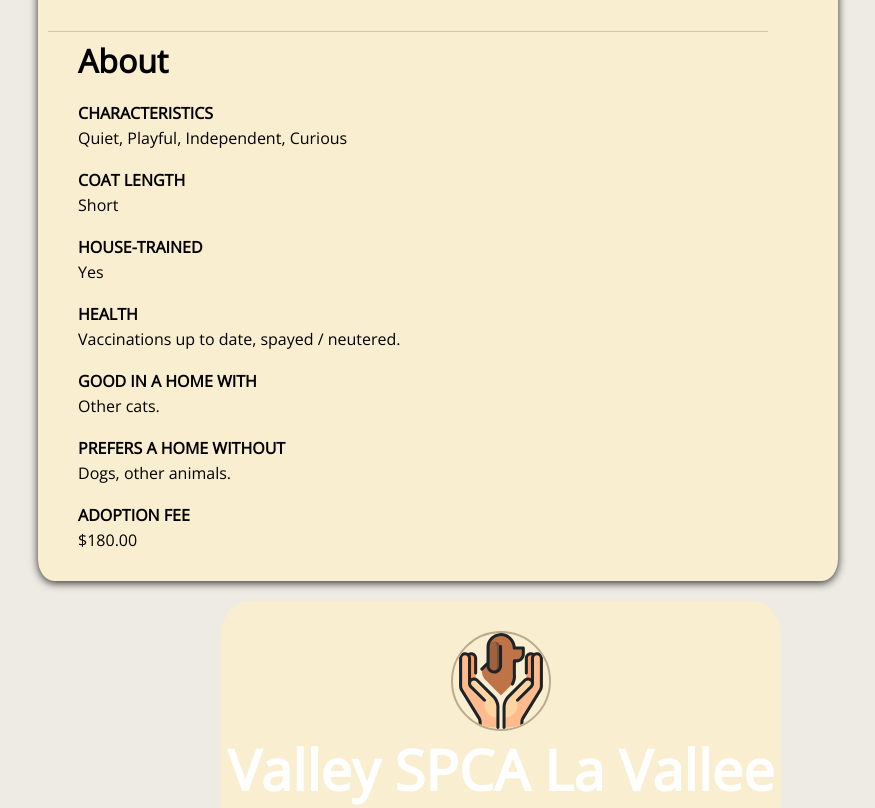
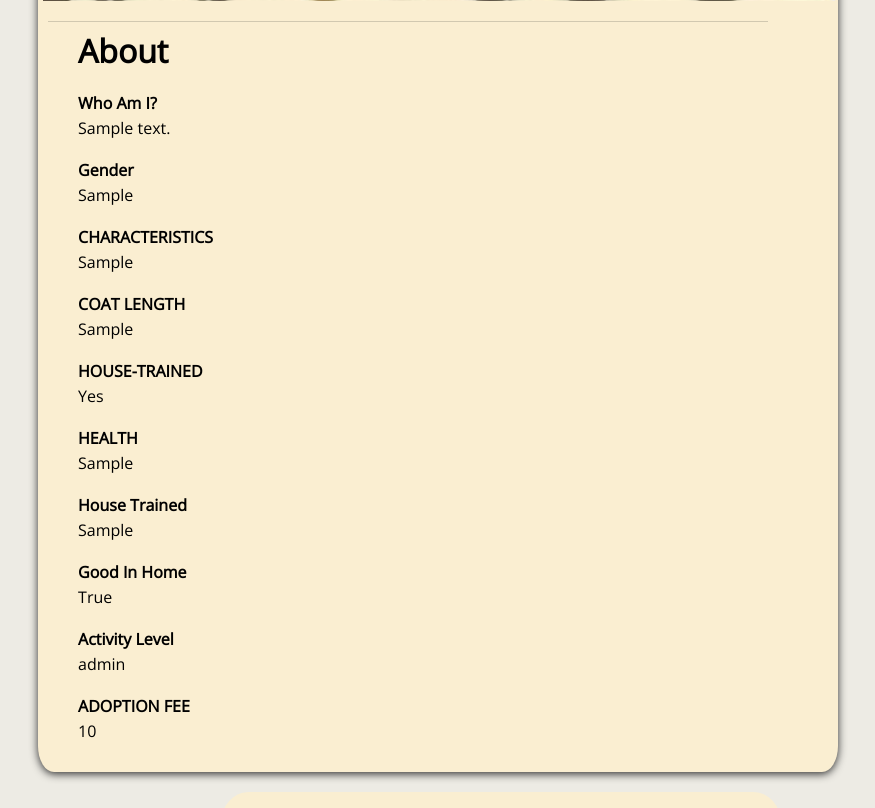
Before and after one commit to kast7n/PurrfectMatch, a Flask app: page /pet/1 in a window 1280 px wide. Shown: the part 600-1408 px from the top of the page, without its empty margins (139-1014 px from the left). Run offline with Flask 3, Linux system fonts and the light colour scheme; tables that the repository leaves empty hold one stand-in row (values such as "Sample post").

Commit message:
reading pet data from db into pet page

```diff
--- a/app.py
+++ b/app.py
@@ -26,7 +26,6 @@ class Shelter(Base):
     donation_link = Column(String(255))
 
     pets = relationship("Pet", back_populates="shelter")
-
 class Pet(Base):
     __tablename__ = 'pet'
 
@@ -46,7 +45,6 @@ class Pet(Base):
     pet_characteristics = relationship("PetCharacteristics", back_populates="pet")
     adoption_applications = relationship("AdoptionApplication", back_populates="pet")
     pet_description = relationship("PetDescription", uselist=False, back_populates="pet")
-
 class PetDescription(Base):
     __tablename__ = 'pet_description'
     pet_id = Column(Integer, ForeignKey('pet.id'), primary_key=True)
@@ -134,8 +132,21 @@ def articles():
 
 @app.route("/pet/<petID>")
 def pet(petID):
-    curr_pet = {}
-    return render_template("pet.html",ID = petID,pet = curr_pet)
+    pet_and_shelter_info = []
+    pet_characteristics = []
+    session = Session()
+    pet_and_shelter_info = session.query(Pet, Shelter,PetDescription) \
+    .join(Shelter) \
+    .join(PetDescription) \
+    .filter(Pet.id == petID) \
+    .all()
+    pet_characteristics = session.query(PetCharacteristics).filter(PetCharacteristics.pet_id == petID).all()
+    session.close()
+    characteristics_str = ', '.join([char.characteristic for char in pet_characteristics])
+    pet_and_shelter_info.append(characteristics_str)
+    print(pet_and_shelter_info[1])
+
+    return render_template("pet.html",ID = petID,pet_and_shelter_info = pet_and_shelter_info)
 
 @app.route("/shelter/<shelterID>")
 def shelter(shelterID):
--- a/static/css/petPage.css
+++ b/static/css/petPage.css
@@ -129,3 +129,8 @@ a {
   margin-bottom: 20px;
   margin-left: 40px;
 }
+
+.shelterLogo {
+  width: 100%;
+  height: auto;
+}
--- a/templates/pet.html
+++ b/templates/pet.html
@@ -11,67 +11,81 @@ endblock title %} {% block css %}
 {% endblock css %} {% block content %}
 <main>
   <div class="wholePetInfo">
-    <h1 class="petName">Bingus</h1>
+    <h1 class="petName">{{pet_and_shelter_info[0][0].name}}</h1>
     <div class="divider">
       <div class="divider-line"></div>
     </div>
     <div class="petImage">
       <div class="imgDivider">
         <img
-          src="{{ url_for('static', filename='imgs/Pets/' + ID + '.jpg') }}"
+          src="{{ url_for('static', filename='imgs/Shelters/'+ pet_and_shelter_info[0][1].name + '/' +  pet_and_shelter_info[0][0].pet_type + 's/' + pet_and_shelter_info[0][0].name + '.jpg') }}"
           alt="clickedPetImage"
         />
       </div>
     </div>
-    <div class="divider">
-      <div class="divider-line"></div>
-    </div>
+
     <div class="petInfo">
-      <p class="petTags">Adult . Male . Medium . Tabby (Brown / Chocolate)</p>
       <div class="divider">
         <div class="divider-line"></div>
       </div>
       <h3 class="aboutPet">About</h3>
 
+      <h4 class="aboutTitles">Who Am I?</h4>
+      <p class="petChar char">{{pet_and_shelter_info[0][2].description}}</p>
+      <h4 class="aboutTitles">Gender</h4>
+      <p class="petChar char">{{pet_and_shelter_info[0][0].gender}}</p>
       <h4 class="aboutTitles">CHARACTERISTICS</h4>
-      <p class="petChar char">Quiet, Playful, Independent, Curious</p>
+      <p class="petChar char">{{pet_and_shelter_info[1]}}</p>
 
       <h4 class="aboutTitles">COAT LENGTH</h4>
-      <p class="petCoatLength char">Short</p>
+      <p class="petCoatLength char">
+        {{pet_and_shelter_info[0][0].coat_length}}
+      </p>
 
       <h4 class="aboutTitles">HOUSE-TRAINED</h4>
       <p class="petHouseTrained char">Yes</p>
 
       <h4 class="aboutTitles">HEALTH</h4>
-      <p class="petHealth char">Vaccinations up to date, spayed / neutered.</p>
+      <p class="petHealth char">{{pet_and_shelter_info[0][0].health}}</p>
 
-      <h4 class="aboutTitles">GOOD IN A HOME WITH</h4>
-      <p class="petGoodWith char">Other cats.</p>
+      <h4 class="aboutTitles">House Trained</h4>
+      <p class="petGoodWith char">
+        {{pet_and_shelter_info[0][0].house_training}}
+      </p>
 
-      <h4 class="aboutTitles">PREFERS A HOME WITHOUT</h4>
-      <p class="petPreference char">Dogs, other animals.</p>
+      <h4 class="aboutTitles">Good In Home</h4>
+      <p class="petGoodWith char">
+        {{pet_and_shelter_info[0][0].good_in_home}}
+      </p>
+
+      <h4 class="aboutTitles">Activity Level</h4>
+      <p class="petPreference char">
+        {{pet_and_shelter_info[0][0].activity_level}}
+      </p>
 
       <h4 class="aboutTitles">ADOPTION FEE</h4>
-      <p class="petAdoptionFee char">$180.00</p>
+      <p class="petAdoptionFee char">
+        {{pet_and_shelter_info[0][0].adoption_fee}}
+      </p>
     </div>
 
     <div class="shelterInfo"></div>
   </div>
-  <a href="{{ url_for('shelter', shelterID = 5) }}">
+  <a href="{{ url_for('shelter', shelterID = pet_and_shelter_info[0][1].id) }}">
     <div class="shelterCard">
       <div class="shelterImg">
         <img
-          src="{{ url_for('static', filename='imgs/svg/charity.svg') }}"
+          src="{{ url_for('static', filename='imgs/Shelters/'+ pet_and_shelter_info[0][1].name + '/logo.png') }}"
           alt=""
           class="shelterLogo"
         />
       </div>
       <div class="shelterCardBody">
-        <h1>Valley SPCA La Vallee inc.</h1>
-        <h3>Dsl De Drummond, NB</h3>
+        <h1>{{pet_and_shelter_info[0][1].name}}</h1>
+        <h3>{{pet_and_shelter_info[0][1].po_box}}</h3>
         <div class="map">
           <iframe
-            src="https://www.google.com/maps/embed?pb=!1m18!1m12!1m3!1d13255.928249635665!2d35.4976952091655!3d33.838573221807486!2m3!1f0!2f0!3f0!3m2!1i1024!2i768!4f13.1!3m3!1m2!1s0x151f19c98f32763d%3A0x3a56fac9bfdf2eec!2sCroissant%20Al-Doha!5e0!3m2!1sen!2slb!4v1711284572730!5m2!1sen!2slb"
+            src="{{pet_and_shelter_info[0][1].googlemap_link}}"
             width="100%"
             height="50%"
             style="border: 0"
@@ -89,7 +103,7 @@ endblock title %} {% block css %}
             <div>
               <h4>Location Address</h4>
               <p class="locationAddress">
-                15 Falls Brook Hill Road Dsl De Drummond, NB E3Y 1X4
+                {{pet_and_shelter_info[0][1].address}}
               </p>
             </div>
           </div>
@@ -102,7 +116,7 @@ endblock title %} {% block css %}
               alt="mailIcon"
             />
             <a href="info@valleyspcalavallee.com" class="emailLink"
-              ><p class="email">info@valleyspcalavallee.com</p></a
+              ><p class="email">{{pet_and_shelter_info[0][1].email}}</p></a
             >
           </div>
           <div class="divider">
@@ -113,7 +127,7 @@ endblock title %} {% block css %}
               src="{{ url_for('static', filename='imgs/svg/phone-svgrepo-com.svg') }}"
               alt="mailIcon"
             />
-            <p class="phoneNb">(506) 473-1803</p>
+            <p class="phoneNb">{{pet_and_shelter_info[0][1].phone_number}}</p>
           </div>
         </div>
       </div>
--- a/templates/searchResults.html
+++ b/templates/searchResults.html
@@ -42,7 +42,7 @@
           <ul>
             {% for pet,shelter_name,PetDescription in filteredPets %}
             <li class="mix color-2 check2 radio2 option2">
-              <a href="pet.html">  <figure class="card" >
+              <a href="{{ url_for('pet', petID=pet.id) }}">  <figure class="card" >
 
                 <img src="{{ url_for('static', filename='imgs/Shelters/'+ shelter_name + '/' +  pet.pet_type + 's/' + pet.name + '.jpg') }}" alt="Pet Image" />
                 <figcaption>
```
Also changed, not shown: static/imgs/Shelters/AnimalsLebanon/AnimalsLebanon.jpg (added), static/imgs/Shelters/AnimalsLebanon/Logo.png (added), static/imgs/Shelters/BetaAnimals/BetaLebanon.jpg (added), static/imgs/Shelters/BetaAnimals/logo.png (added).
